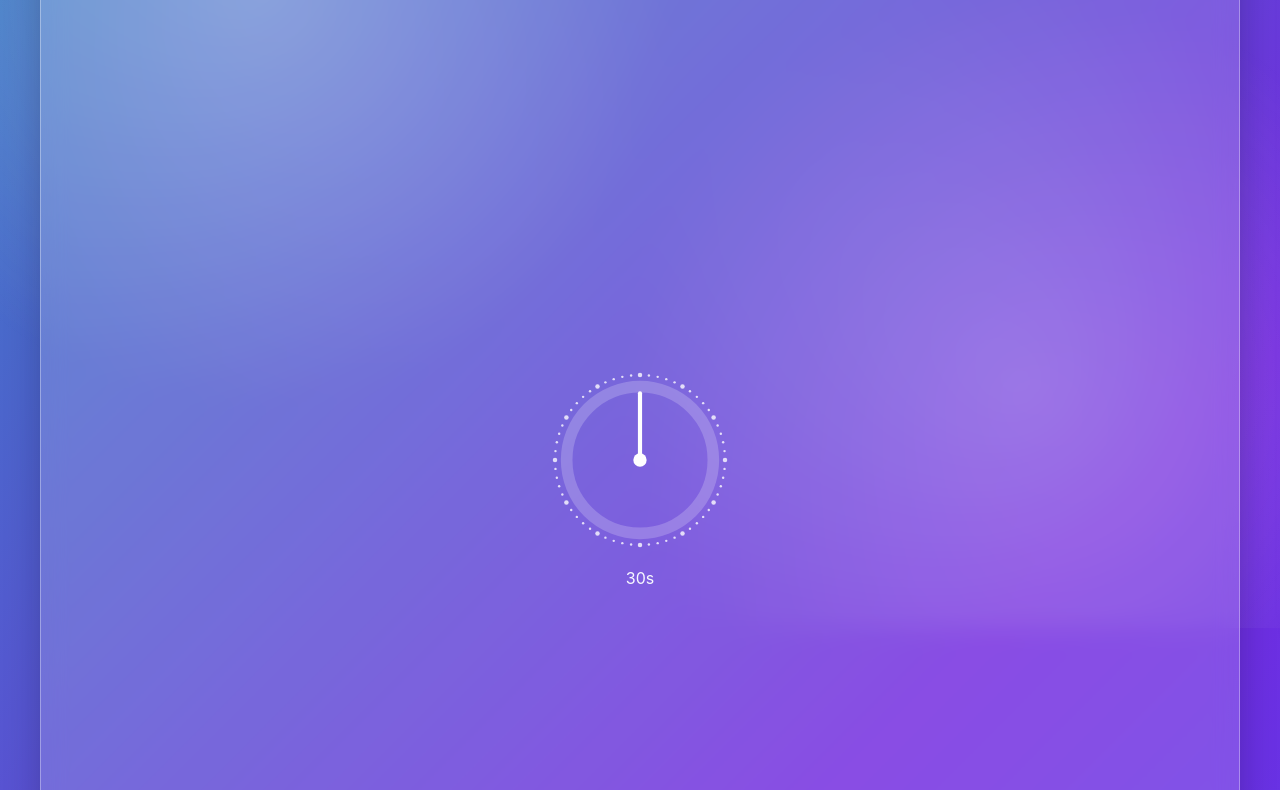
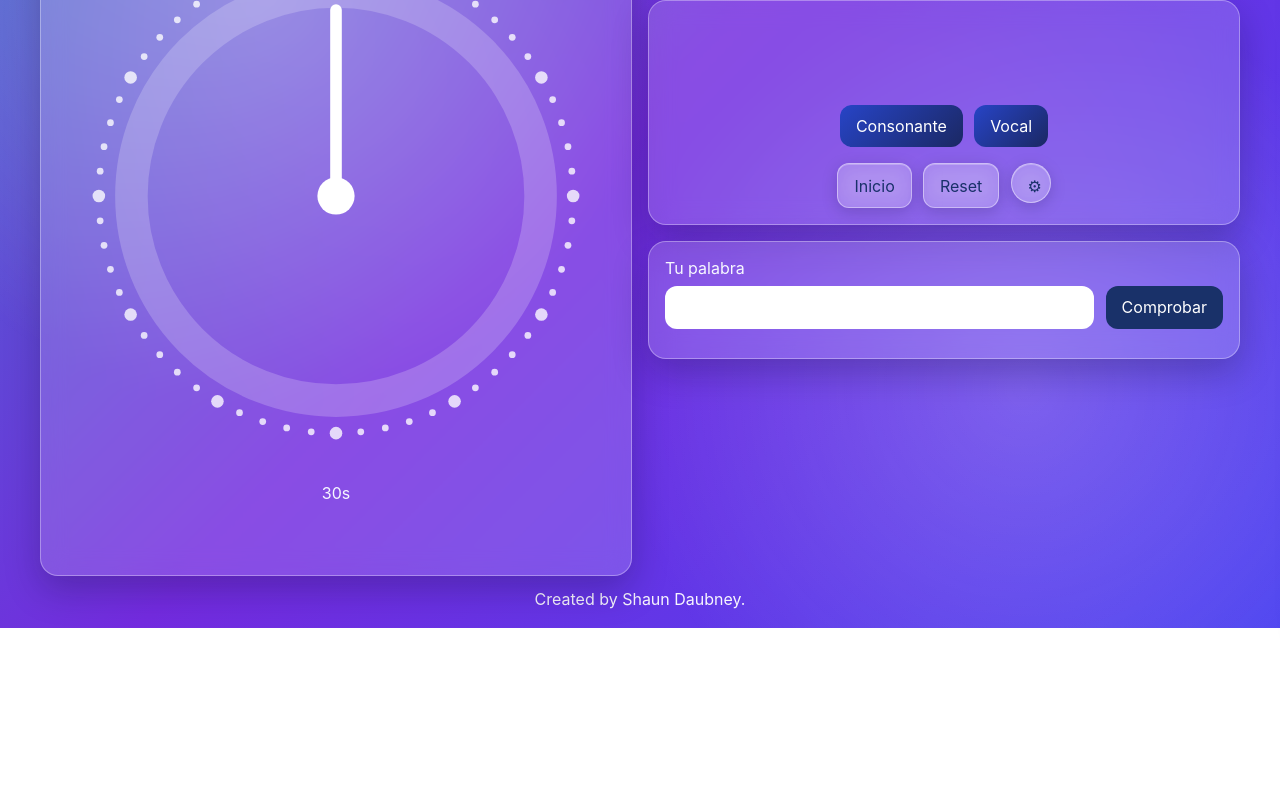
Before and after one commit to superawesomeme/palabras, a plain HTML site: page index.html in a window 1280 px wide. Shown: the part 172-962 px from the top of the page. After the commit the page ends 800 px from the top, so only its background shows below. Drawn offline with Linux system fonts and the light colour scheme.

Commit message:
Add files via upload

```diff
--- a/styles.css
+++ b/styles.css
@@ -63,7 +63,7 @@ p {
 
 .layout {
   display: grid;
-  grid-template-rows: 1fr auto;
+  grid-template-columns: repeat(2, minmax(0, 1fr));
   gap: 1rem;
   min-height: calc(100dvh - 8rem);
 }
@@ -78,6 +78,7 @@ p {
 
 .clock-panel {
   padding: 1rem;
+  min-height: 100%;
   display: grid;
 }
 
@@ -91,8 +92,8 @@ p {
 }
 
 .right-panel {
-  display: grid;
-  grid-template-columns: repeat(2, minmax(0, 1fr));
+  display: flex;
+  flex-direction: column;
   gap: 1rem;
   min-height: 0;
 }
@@ -107,7 +108,7 @@ p {
 #clock-svg {
   width: 100%;
   height: auto;
-  max-height: min(200px, 100%);
+  max-height: min(74vh, 100%);
 }
 
 #clock-svg.timeout-glow {
@@ -146,12 +147,12 @@ p {
 .letter-board {
   display: grid;
   grid-template-columns: repeat(9, minmax(0, 1fr));
-  gap: 1rem;
-  min-height: auto;
+  gap: 0.6rem;
+  min-height: 4.5rem;
 }
 
 .board-panel {
-  padding: 2rem 1rem;
+  padding: 1rem;
   display: grid;
   gap: 1rem;
 }
@@ -170,12 +171,12 @@ p {
   transition: transform 0.15s ease, box-shadow 0.15s ease;
 }
 
-.tile:hover {
+tile:hover {
   transform: translateY(-2px) scale(1.06);
   box-shadow: 0 14px 22px rgba(26, 38, 66, 0.35);
 }
 
-.tile.pop-in {
+tile.pop-in {
   animation: pop 0.42s cubic-bezier(0.2, 0.9, 0.2, 1.15);
 }
 
@@ -378,15 +379,11 @@ footer {
 
 @media (max-width: 700px) {
   .layout {
-    grid-template-rows: auto auto;
+    grid-template-columns: 1fr;
     min-height: 0;
   }
 
   .letter-board {
     grid-template-columns: repeat(3, 1fr);
   }
-
-  .right-panel {
-    grid-template-columns: 1fr;
-  }
 }
```
